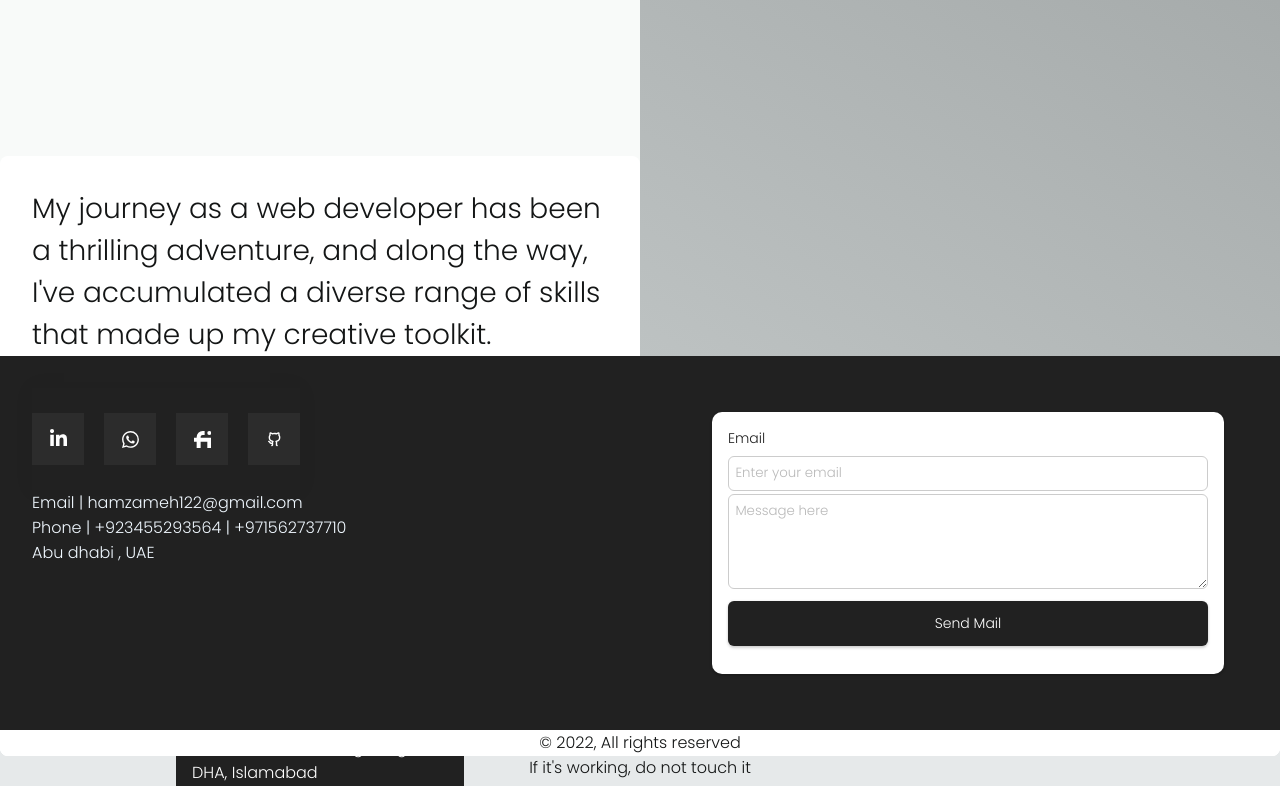
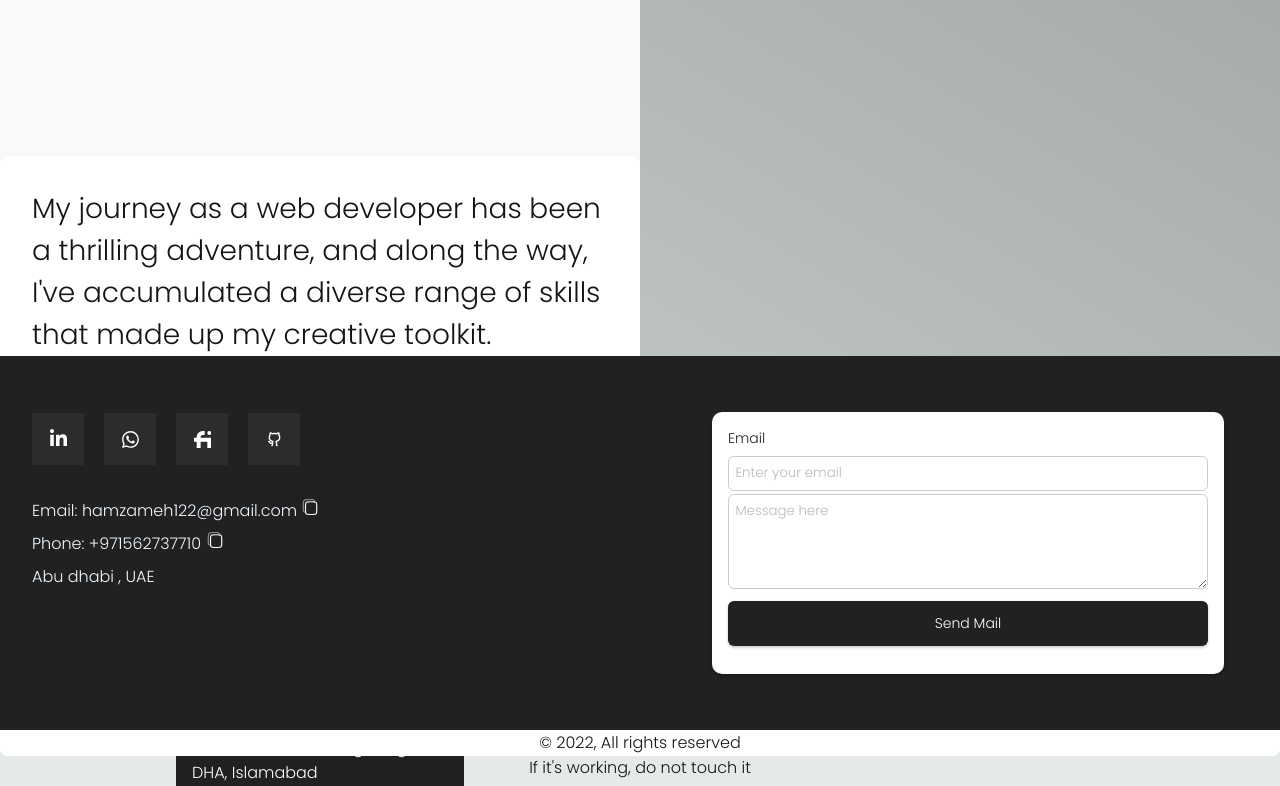
Before and after one commit to dork7/cv, a React (Vite) app: page / in a window 1280 px wide. Shown: the part 444-1230 px from the top of the page. Built offline with nearby package versions, Linux system fonts and the light colour scheme.

Commit message:
copy to clipboad

```diff
--- a/src/components/Contact/contact.styles.css
+++ b/src/components/Contact/contact.styles.css
@@ -21,6 +21,7 @@
      color: aliceblue;
      flex-wrap: wrap;
      justify-content: space-between;
+
  }
 
  .contact-container .wrapper>div {
@@ -30,6 +31,7 @@
      color: aliceblue;
      flex-wrap: wrap;
      justify-content: space-between;
+     gap: 0.5rem;
  }
 
 
@@ -39,3 +41,10 @@
      align-items: center;
      display: none !important;
  }
+
+ .copy-img {
+     color: wheat;
+     filter: grayscale(100%);
+     background-color: #fcfcff;
+
+ }
--- a/src/components/Contact/index.jsx
+++ b/src/components/Contact/index.jsx
@@ -5,17 +5,27 @@ import ContactForm from './ContactForm'
 import Footer from '../Footer'
 const ContactSection = ({ userData }) => {
     const { links, email, city, country, phone } = userData
+    const CopyToClipBoard = (val) => {
+        navigator.clipboard.writeText(val.trim())
+    }
     return (
         <>
             <div className='contact-container'>
                 <div className='wrapper'>
                     <div>
                         <MediaCard {...{ links }} />
-                        <span>
-                            {email}
+                        <span onClick={() => CopyToClipBoard(email)}>
+                            Email: {email}&nbsp;
+                            <span onClick={() => CopyToClipBoard(email)}>
+                                <svg width="18px" height="18px" viewBox="0 0 24.00 24.00" fill="none" xmlns="http://www.w3.org/2000/svg" stroke="#ffffff"><g id="SVGRepo_bgCarrier" stroke-width="0"></g><g id="SVGRepo_tracerCarrier" stroke-linecap="round" stroke-linejoin="round"></g><g id="SVGRepo_iconCarrier"> <path d="M6 11C6 8.17157 6 6.75736 6.87868 5.87868C7.75736 5 9.17157 5 12 5H15C17.8284 5 19.2426 5 20.1213 5.87868C21 6.75736 21 8.17157 21 11V16C21 18.8284 21 20.2426 20.1213 21.1213C19.2426 22 17.8284 22 15 22H12C9.17157 22 7.75736 22 6.87868 21.1213C6 20.2426 6 18.8284 6 16V11Z" stroke="#ffffff" stroke-width="1.512"></path> <path opacity="0.5" d="M6 19C4.34315 19 3 17.6569 3 16V10C3 6.22876 3 4.34315 4.17157 3.17157C5.34315 2 7.22876 2 11 2H15C16.6569 2 18 3.34315 18 5" stroke="#ffffff" stroke-width="1.512"></path> </g></svg>
+                            </span>
                         </span>
                         <span>
-                            {phone}
+                            Phone:  {phone}&nbsp;
+                            <span onClick={() => CopyToClipBoard(phone)}>
+                                <svg width="18px" height="18px" viewBox="0 0 24.00 24.00" fill="none" xmlns="http://www.w3.org/2000/svg" stroke="#ffffff"><g id="SVGRepo_bgCarrier" stroke-width="0"></g><g id="SVGRepo_tracerCarrier" stroke-linecap="round" stroke-linejoin="round"></g><g id="SVGRepo_iconCarrier"> <path d="M6 11C6 8.17157 6 6.75736 6.87868 5.87868C7.75736 5 9.17157 5 12 5H15C17.8284 5 19.2426 5 20.1213 5.87868C21 6.75736 21 8.17157 21 11V16C21 18.8284 21 20.2426 20.1213 21.1213C19.2426 22 17.8284 22 15 22H12C9.17157 22 7.75736 22 6.87868 21.1213C6 20.2426 6 18.8284 6 16V11Z" stroke="#ffffff" stroke-width="1.512"></path> <path opacity="0.5" d="M6 19C4.34315 19 3 17.6569 3 16V10C3 6.22876 3 4.34315 4.17157 3.17157C5.34315 2 7.22876 2 11 2H15C16.6569 2 18 3.34315 18 5" stroke="#ffffff" stroke-width="1.512"></path> </g></svg>
+                            </span>
+
                         </span>
                         <span>
                             {city} , {country}
--- a/src/dataSet.json
+++ b/src/dataSet.json
@@ -1,11 +1,11 @@
 {
   "bgImage": "https://images.unsplash.com/photo-1642295406180-ac795877b533?ixlib=rb-1.2.1&ixid=MnwxMjA3fDB8MHxwaG90by1wYWdlfHx8fGVufDB8fHx8&auto=format&fit=crop&w=1094&q=80",
   "name": "Hamza Mehmood",
-  "email": "Email | hamzameh122@gmail.com",
+  "email": "hamzameh122@gmail.com",
   "address": "",
   "city": "Abu dhabi",
   "country": "UAE",
-  "phone": "Phone | +923455293564 | +971562737710",
+  "phone": "+971562737710",
   "_description": "MERN stack developer, working as a Software Engineer at Techvista Systems",
   "description": "Code, Coffee, and Chuckles: A Developer's Daily Brew",
   "profileImage": "https://media.licdn.com/dms/image/C4D03AQF1F6OPm1EQag/profile-displayphoto-shrink_400_400/0/1520105306337?e=1686787200&v=beta&t=kbL0IzX2BJLIKAPUYi5Umu-a90LRWTR1pyb6_vI0Vxg",
```
Also changed, not shown: src/assets/copy.png (added).
